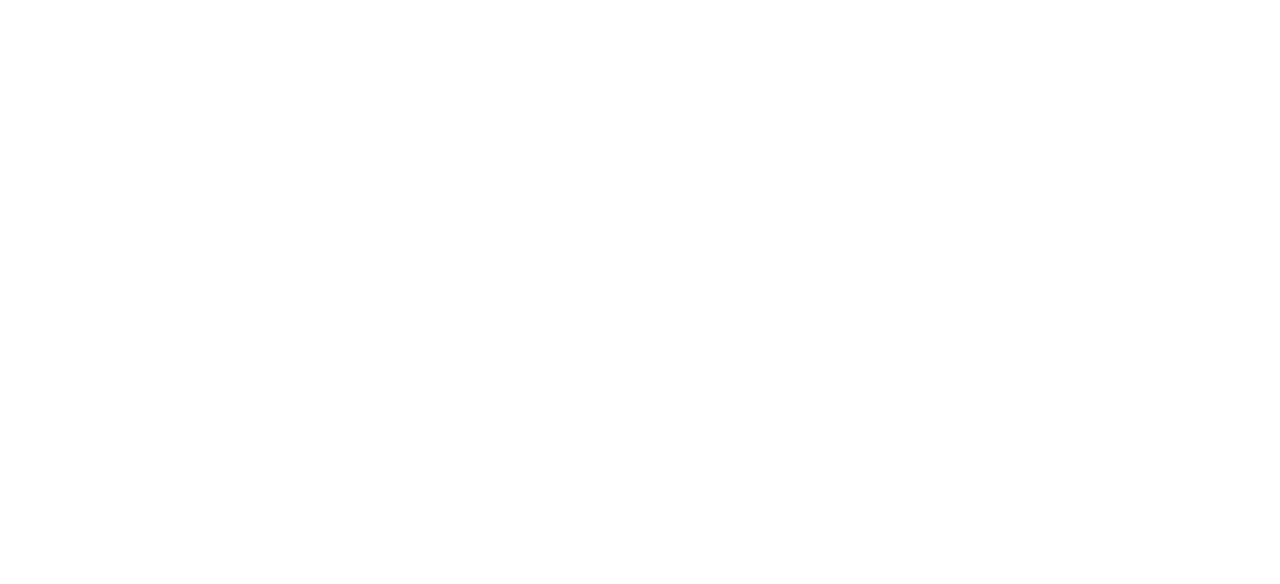
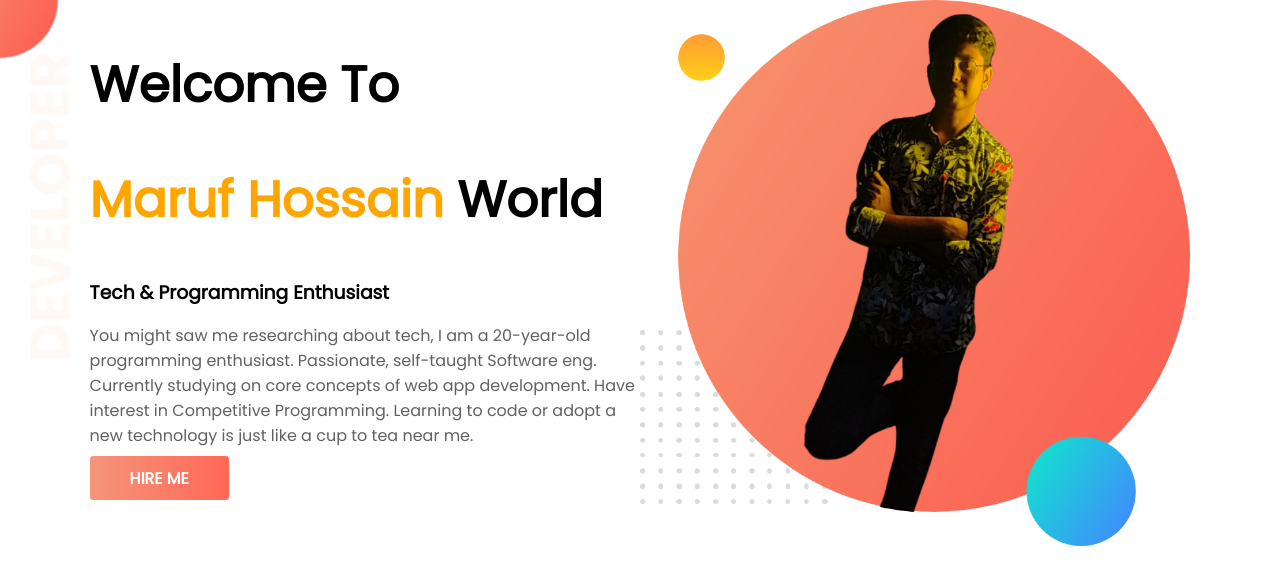
Before and after one commit to mickeymaruf/dev-portfolio, a plain HTML site: page index.html in a window 1280 px wide. Drawn offline with Linux system fonts and the light colour scheme.

Commit message:
hero-section added

```diff
--- a/css/style.css
+++ b/css/style.css
@@ -0,0 +1,74 @@
+@import url('https://fonts.googleapis.com/css2?family=Poppins&display=swap');
+
+*, *::before, *::after{
+   padding: 0;
+   margin: 0;
+   box-sizing: border-box;
+}
+
+body{
+    font-family: 'Poppins', sans-serif;
+}
+
+h1{
+    font-size: 50px;
+}
+
+.orange-color{
+    color: orange;
+}
+
+.container{
+    width: 86%;
+    margin: 0 auto;
+}
+
+.btn{
+    text-decoration: none;
+    font-weight: 700;
+    color: #fff;
+    padding: 0.6rem 2.5rem;
+    display: inline-block;
+    border-radius: 0.2rem;
+    text-transform: uppercase;
+}
+
+/* hero-section */
+
+.hero-section{
+    background-image: url(../images/top-banner.png);
+    background-repeat: no-repeat;
+}
+
+.hero-section__Inner{
+    display: flex;
+    justify-content: space-between;
+}
+
+.hero-img{
+    width: 50%;
+}
+
+.hero-text{
+    padding-top: 3rem;
+}
+
+.hero-text h1{
+    padding-top: 2.5rem;
+    margin-bottom: 2.5rem;
+}
+
+.hero-text h1:first-child{
+    padding: 0;
+    margin: 0;
+}
+
+.hero-text p{
+    color: #616161;
+    margin-top: 1rem;
+    margin-bottom: 0.5rem;
+}
+
+.btn-link{
+    background-image: linear-gradient(to right ,#f5957a, #ff6857);
+}
--- a/index.html
+++ b/index.html
@@ -1,5 +1,6 @@
 <!DOCTYPE html>
 <html lang="en">
+
 <head>
     <meta charset="UTF-8">
     <meta http-equiv="X-UA-Compatible" content="IE=edge">
@@ -7,7 +8,22 @@
     <title>Maruf Portfolio</title>
     <link rel="stylesheet" href="css/style.css">
 </head>
+
 <body>
+    <section class="hero-section">
+        <div class="container hero-section__Inner">
+            <div class="hero-text">
+                <h1>Welcome To</h1>
+                <h1><span class="orange-color">Maruf Hossain</span> World</h1>
+                <h3>Tech & Programming Enthusiast</h3>
+                <p>
+                    You might saw me researching about tech, I am a 20-year-old programming enthusiast. Passionate, self-taught Software eng. Currently studying on core concepts of web app development. Have interest in Competitive Programming. Learning to code or adopt a new technology is just like a cup to tea near me.
+                </p>
+                <a target="_blank" class="btn btn-link" href="https://www.linkedin.com/in/mickeymaruf">Hire Me</a>
+            </div>
+            <img class="hero-img" src="images/maruf.png" alt="">
+        </div>
+    </section>
+</body>
 
-</body>
 </html>
```
Also changed, not shown: images/dream-bg.png (added), images/exp-bg.png (added), images/jhankar.png (added), images/jhankar2.png (added), images/maruf.png (added), images/my-bg.png (added), images/my-bg2.png (added), images/top-banner.png (added).
